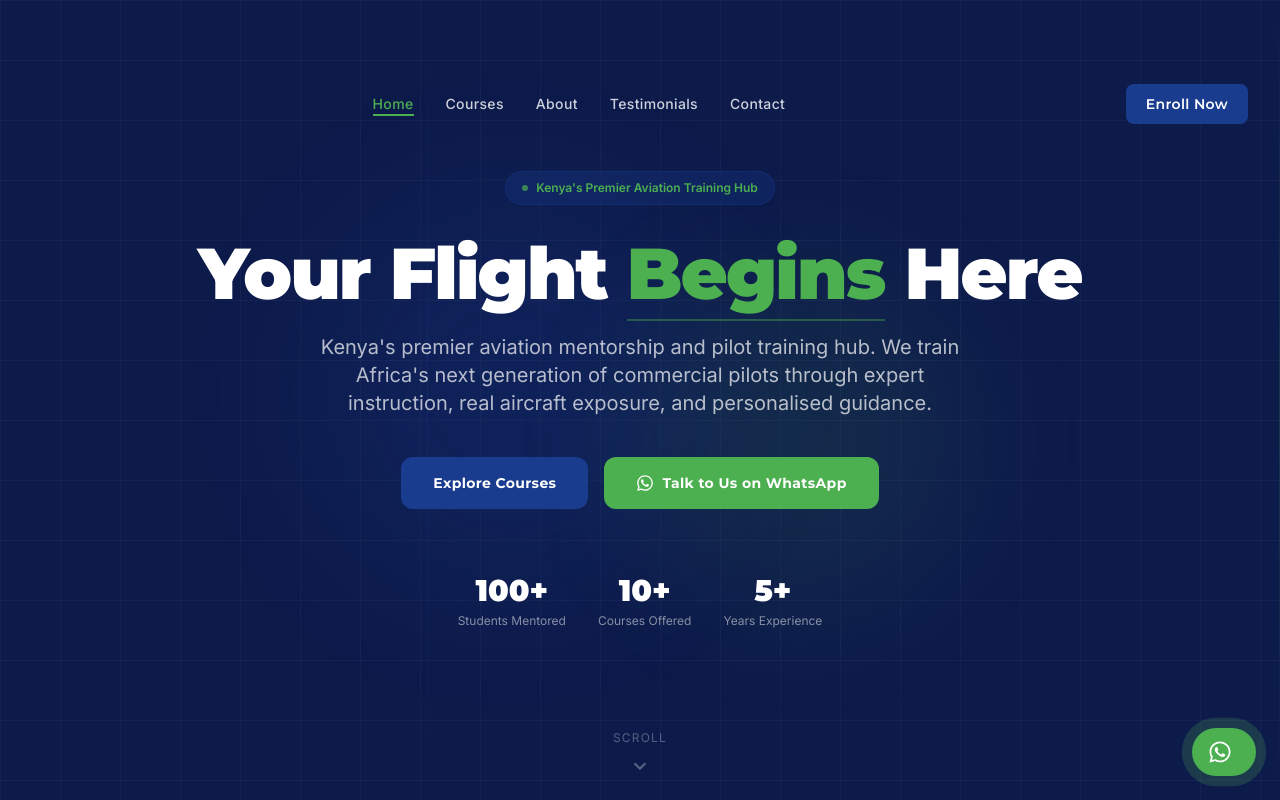
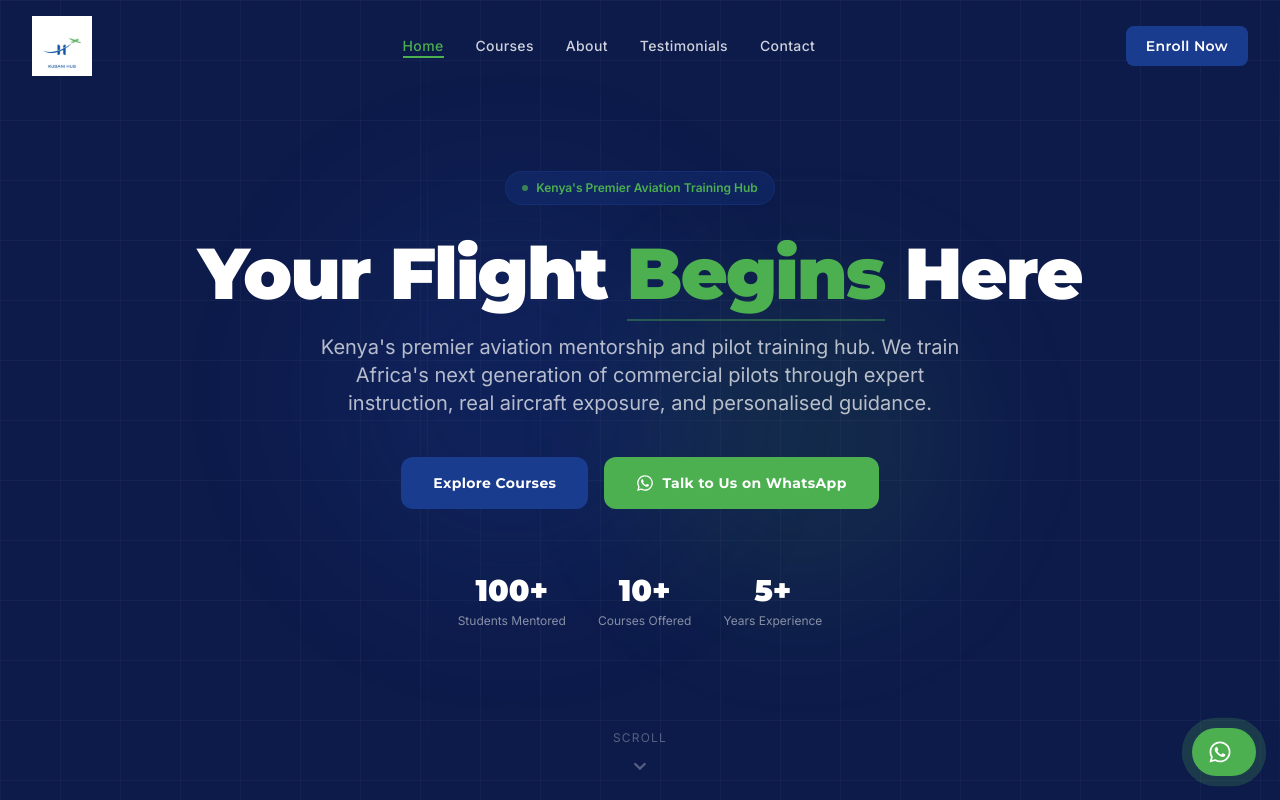
Before and after one commit to Tag-star/rubani-hub, a Next.js app: page / in a window 1280 px wide. Shown: the top 800 px of the page. Built offline with nearby package versions, Linux system fonts and the light colour scheme.

Commit message:
Update Navbar.tsx

```diff
--- a/components/Navbar.tsx
+++ b/components/Navbar.tsx
@@ -5,7 +5,6 @@ import Link from "next/link";
 import { usePathname } from "next/navigation";
 import { motion, AnimatePresence } from "framer-motion";
 import { FiMenu, FiX } from "react-icons/fi";
-import Image from "next/image";
 
 const navLinks = [
   { href: "/", label: "Home" },
@@ -47,15 +46,17 @@ export default function Navbar() {
 
             {/* Logo */}
             <Link href="/" className="flex items-center group">
-              <div className={`relative transition-all duration-300 ${scrolled ? "h-38 w-68" : "h-44 w-62"}`}>
-                <Image
-                  src="/logo.jpeg"
-                  alt="Rubani Hub — Aviation Training Kenya"
-                  fill
-                  className="object-contain object-left"
-                  priority
-                />
-              </div>
+              <img
+                src="/logo.jpeg"
+                alt="Rubani Hub — Aviation Training Kenya"
+                style={{
+                  height: scrolled ? "48px" : "60px",
+                  width: "auto",
+                  maxWidth: "160px",
+                  objectFit: "contain",
+                  transition: "height 0.3s ease",
+                }}
+              />
             </Link>
 
             {/* Desktop Nav */}
@@ -108,12 +109,11 @@ export default function Navbar() {
             className="fixed top-0 left-0 right-0 bottom-0 z-40 bg-brand-navy flex flex-col pt-24 px-6"
           >
             {/* Mobile logo */}
-            <div className="absolute top-5 left-4 h-12 w-28 relative">
-              <Image
+            <div className="absolute top-4 left-4">
+              <img
                 src="/logo.jpeg"
                 alt="Rubani Hub"
-                fill
-                className="object-contain object-left"
+                style={{ height: "48px", width: "auto", objectFit: "contain" }}
               />
             </div>
 
@@ -150,7 +150,7 @@ export default function Navbar() {
               </Link>
             </motion.div>
             <div className="mt-auto mb-10 text-white/40 font-inter text-sm">
-              rubanihub@gmail.com · +254 724 852 457
+              rubanihub254@gmail.com · +254 704 832 506
             </div>
           </motion.div>
         )}
```
